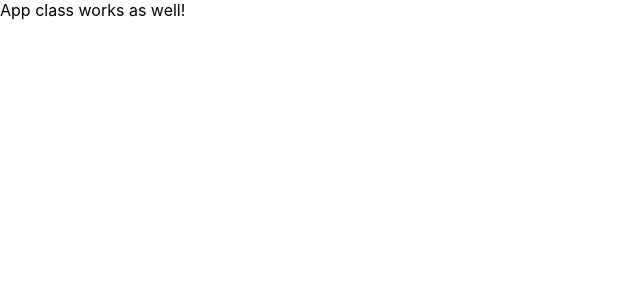
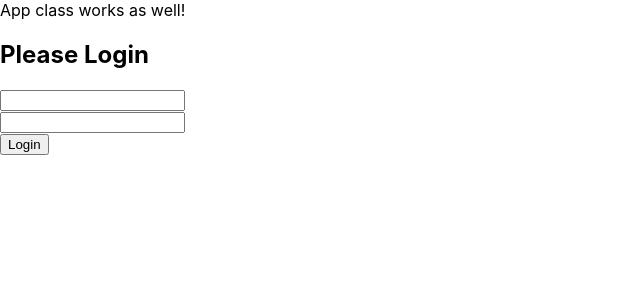
Before and after one commit to AlexKomanov/space-finder-frontend, a React (Create React App) app: page / in a window 1280 px wide. Shown: the top 300 px of the page, without its empty margins (0-640 px from the left). Built offline with nearby package versions, Linux system fonts and the light colour scheme.

Commit message:
Child components

```diff
--- a/src/components/App.tsx
+++ b/src/components/App.tsx
@@ -1,6 +1,7 @@
 import React from "react";
 import { User } from "../model/Model";
 import { AuthService } from "../services/AuthService";
+import { Login } from "./Login";
 
 interface AppState {
   user: User | undefined;
@@ -10,6 +11,8 @@ export class App extends React.Component<{}, AppState> {
 
   private authService: AuthService = new AuthService();
   render() {
-    return <div>App class works as well!</div>;
+    return <div>App class works as well!
+      <Login authService={this.authService}/>
+    </div>;
   }
 }
--- /dev/null
+++ b/src/components/Login.tsx
@@ -0,0 +1,35 @@
+import React from "react";
+import { AuthService } from "../services/AuthService";
+
+interface LoginProps {
+  authService: AuthService;
+}
+
+interface LoginState {
+  username: string;
+  password: string;
+  loginAttempted: boolean;
+  loginSuccesfull: boolean;
+}
+
+export class Login extends React.Component<LoginProps, LoginState> {
+  state: LoginState = {
+    username: "",
+    password: "",
+    loginAttempted: false,
+    loginSuccesfull: false,
+  };
+
+  render() {
+    return(
+    <div>
+        <h2>Please Login</h2>
+        <form>
+            <input value={this.state.username} /><br/>
+            <input value={this.state.password} type='password' /> <br/>
+            <input type='submit' value='Login'/>
+        </form>
+            </div>
+    )
+  }
+}
```
